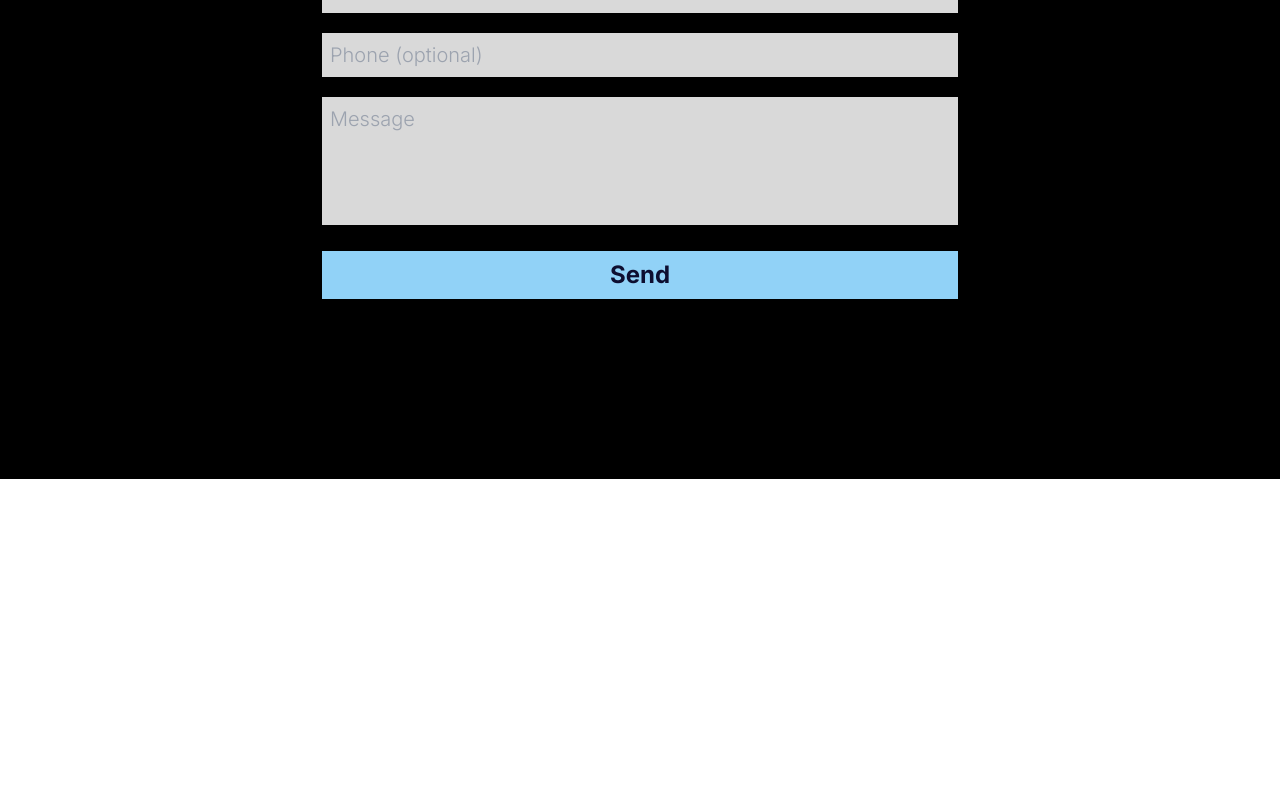
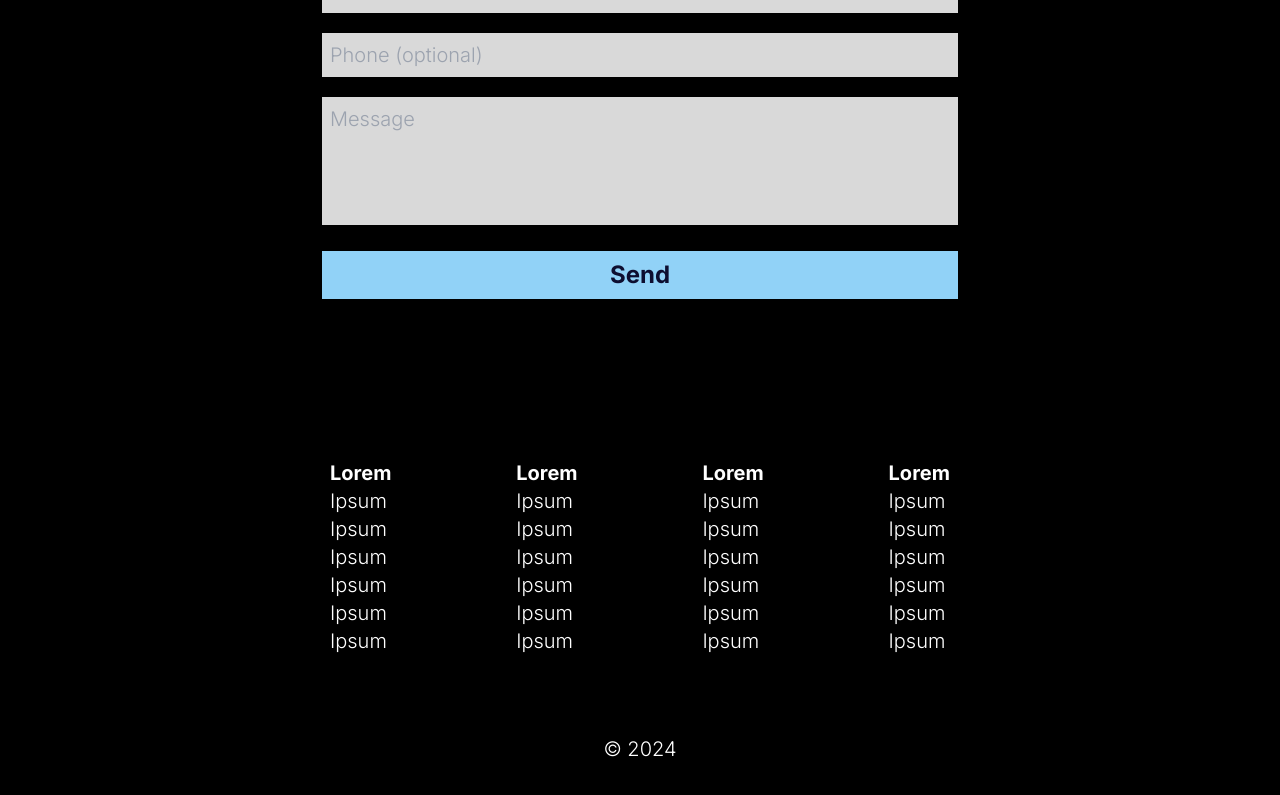
Before and after one commit to HenryAgu/DatAfrik, a React (Vite) app: page / in a window 1280 px wide. Shown: the part 2503-3298 px from the top of the page. Before the commit the page ends 2982 px from the top, so only its background shows below. Built offline with nearby package versions, Linux system fonts and the light colour scheme.

Commit message:
feat: footer component updated

```diff
--- a/src/App.jsx
+++ b/src/App.jsx
@@ -3,6 +3,7 @@ import Home from "./Pages/Home/Home";
 import About from "./Pages/Home/components/About/About";
 import Contact from "./Pages/Home/components/Contact/Contact";
 import Sponsors from "./Pages/Home/components/Sponsors/Sponsors";
+import Footer from "./components/Footer/Footer";
 import Navbar from "./components/Navbar/Navbar";
 
 const App = () => {
@@ -14,6 +15,7 @@ const App = () => {
       <Sponsors/>
       <About/>
       <Contact/>
+      <Footer/>
     </main>
   );
 }
--- /dev/null
+++ b/src/components/Footer/Footer.jsx
@@ -0,0 +1,60 @@
+// images
+import CopyrightImage from "./images/Copyright.svg";
+
+const Footer = () => {
+  return (
+    <section className='text-white my-0 mx-auto w-full xl:w-6/12 pb-5'>
+        <div className='flex content-center justify-between pb-10 xl:pb-20'>
+            <div>
+                <ul>
+                    <li className='font-bold text-sm xl:text-xl'>Lorem</li>
+                    <li className='font-light text-sm xl:text-xl'>Ipsum</li>
+                    <li className='font-light text-sm xl:text-xl'>Ipsum</li>
+                    <li className='font-light text-sm xl:text-xl'>Ipsum</li>
+                    <li className='font-light text-sm xl:text-xl'>Ipsum</li>
+                    <li className='font-light text-sm xl:text-xl'>Ipsum</li>
+                    <li className='font-light text-sm xl:text-xl'>Ipsum</li>
+                </ul>
+            </div>
+            <div>
+                <ul>
+                    <li className='font-bold text-sm xl:text-xl'>Lorem</li>
+                    <li className='font-light text-sm xl:text-xl'>Ipsum</li>
+                    <li className='font-light text-sm xl:text-xl'>Ipsum</li>
+                    <li className='font-light text-sm xl:text-xl'>Ipsum</li>
+                    <li className='font-light text-sm xl:text-xl'>Ipsum</li>
+                    <li className='font-light text-sm xl:text-xl'>Ipsum</li>
+                    <li className='font-light text-sm xl:text-xl'>Ipsum</li>
+                </ul>
+            </div>
+            <div>
+                <ul>
+                    <li className='font-bold text-sm xl:text-xl'>Lorem</li>
+                    <li className='font-light text-sm xl:text-xl'>Ipsum</li>
+                    <li className='font-light text-sm xl:text-xl'>Ipsum</li>
+                    <li className='font-light text-sm xl:text-xl'>Ipsum</li>
+                    <li className='font-light text-sm xl:text-xl'>Ipsum</li>
+                    <li className='font-light text-sm xl:text-xl'>Ipsum</li>
+                    <li className='font-light text-sm xl:text-xl'>Ipsum</li>
+                </ul>
+            </div>
+            <div>
+                <ul>
+                    <li className='font-bold text-sm xl:text-xl'>Lorem</li>
+                    <li className='font-light text-sm xl:text-xl'>Ipsum</li>
+                    <li className='font-light text-sm xl:text-xl'>Ipsum</li>
+                    <li className='font-light text-sm xl:text-xl'>Ipsum</li>
+                    <li className='font-light text-sm xl:text-xl'>Ipsum</li>
+                    <li className='font-light text-sm xl:text-xl'>Ipsum</li>
+                    <li className='font-light text-sm xl:text-xl'>Ipsum</li>
+                </ul>
+            </div>
+        </div>
+        <div className='text-center'>
+            <p className="font-light text-sm xl:text-xl">&copy; 2024</p>
+        </div>
+    </section>
+  )
+}
+
+export default Footer
--- a/src/components/Navbar/Navbar.jsx
+++ b/src/components/Navbar/Navbar.jsx
@@ -6,6 +6,13 @@ import { MdClose } from "react-icons/md";
 
 const Navbar = () => {
   const [openMenu, setOpenMenu] = useState(false);
+  const [isTransitioning, setIsTransitioning] = useState(false);
+
+  // handle menu toggle
+  const handleMenuToggle = () => {
+    setOpenMenu(!openMenu);
+    setIsTransitioning(true);
+  }
   return (
     <section>
       {/* Desktop */}
@@ -15,7 +22,7 @@ const Navbar = () => {
             <h1 className="font-semibold xl:text-xl xl:font-bold">JustAnotherUIKit</h1>
           </div>
           <div className="xl:hidden">
-            <button onClick={() => setOpenMenu(!openMenu)}>
+            <button onClick={handleMenuToggle}>
               {openMenu ? (
                 <MdClose className="text-3xl" />
               ) : (
@@ -42,7 +49,7 @@ const Navbar = () => {
         </div>
         {/* Mobile menu */}
         {openMenu ? (
-          <div className="absolute bg-black w-full">
+          <div className={`absolute bg-black w-full ${isTransitioning ? 'transition-all duration-300' : ''}`}>
             <ul className="flex flex-col gap-y-3">
               <li className="cursor-pointer border-b-5 font-bold">
                 Home
```
Also changed, not shown: src/components/Footer/images/Copyright.svg (added).
